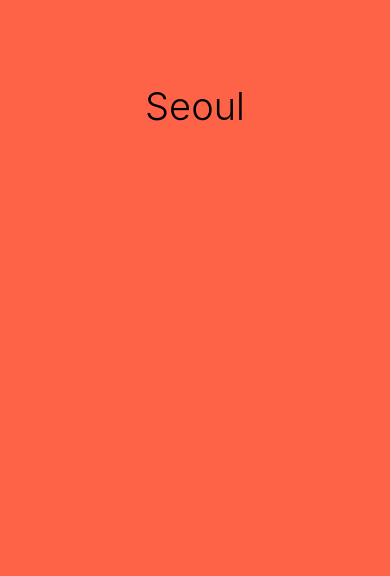
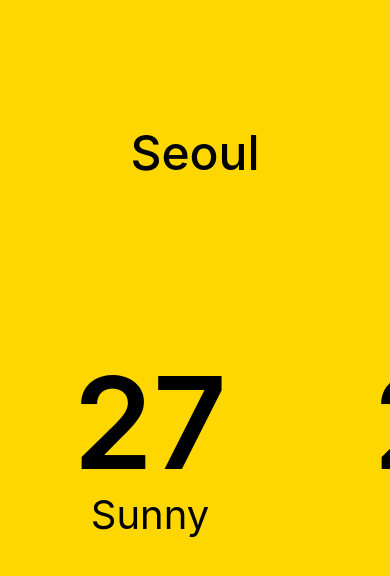
Before and after one commit to nhkiiim/react-native-weather-app, a React Native app: screen / in a window 390 px wide. Shown: the top 576 px of the page. Built offline with nearby package versions, Linux system fonts and the light colour scheme.

Commit message:
Feat: ScrollView 추가

```diff
--- a/App.js
+++ b/App.js
@@ -1,6 +1,5 @@
-import { StatusBar } from "expo-status-bar";
 import React from "react";
-import { View, Text, StyleSheet } from "react-native";
+import { View, Text, StyleSheet, ScrollView } from "react-native";
 
 export default function App() {
   return (
@@ -8,28 +7,56 @@ export default function App() {
         <View style={styles.city}>
           <Text style={styles.cityName}>Seoul</Text>
         </View>
-        <View style={styles.weather}>
-        </View>
+        <ScrollView horizontal  contentContainerStyle={styles.weather}>
+            <View style={styles.day}>
+                <Text style={styles.temp}>27</Text>
+                <Text style={styles.description}>Sunny</Text>
+            </View>
+           <View style={styles.day}>
+                <Text style={styles.temp}>27</Text>
+                <Text style={styles.description}>Sunny</Text>
+           </View>
+           <View style={styles.day}>
+                <Text style={styles.temp}>27</Text>
+                <Text style={styles.description}>Sunny</Text>
+           </View>
+           <View style={styles.day}>
+                <Text style={styles.temp}>27</Text>
+                <Text style={styles.description}>Sunny</Text>
+           </View>
+        </ScrollView>
       </View>
   );
 }
 
-//별도의 파일로 만들기도 함
 const styles = StyleSheet.create({
   container: {
      flex: 1,
-     backgroundColor: "tomato",
+     backgroundColor: "gold",
   },
   city: {
     flex: 1,
     justifyContent: "center",
-    alignItems: "center"
+    alignItems: "center",
   },
   cityName: {
-    fontSize: 38,
-    fontWeight: "300"
+    fontSize: 48,
+    fontWeight: "500",
   },
   weather: {
-    flex: 3,
+
+  },
+  day: {
+    width: 300,
+    alignItems: "center",
+  },
+  temp: {
+    marginTop: 40,
+    fontSize: 128,
+    fontWeight: "600",
+  },
+  description: {
+    marginTop: -10,
+    fontSize: 40,
   }
 })
```
